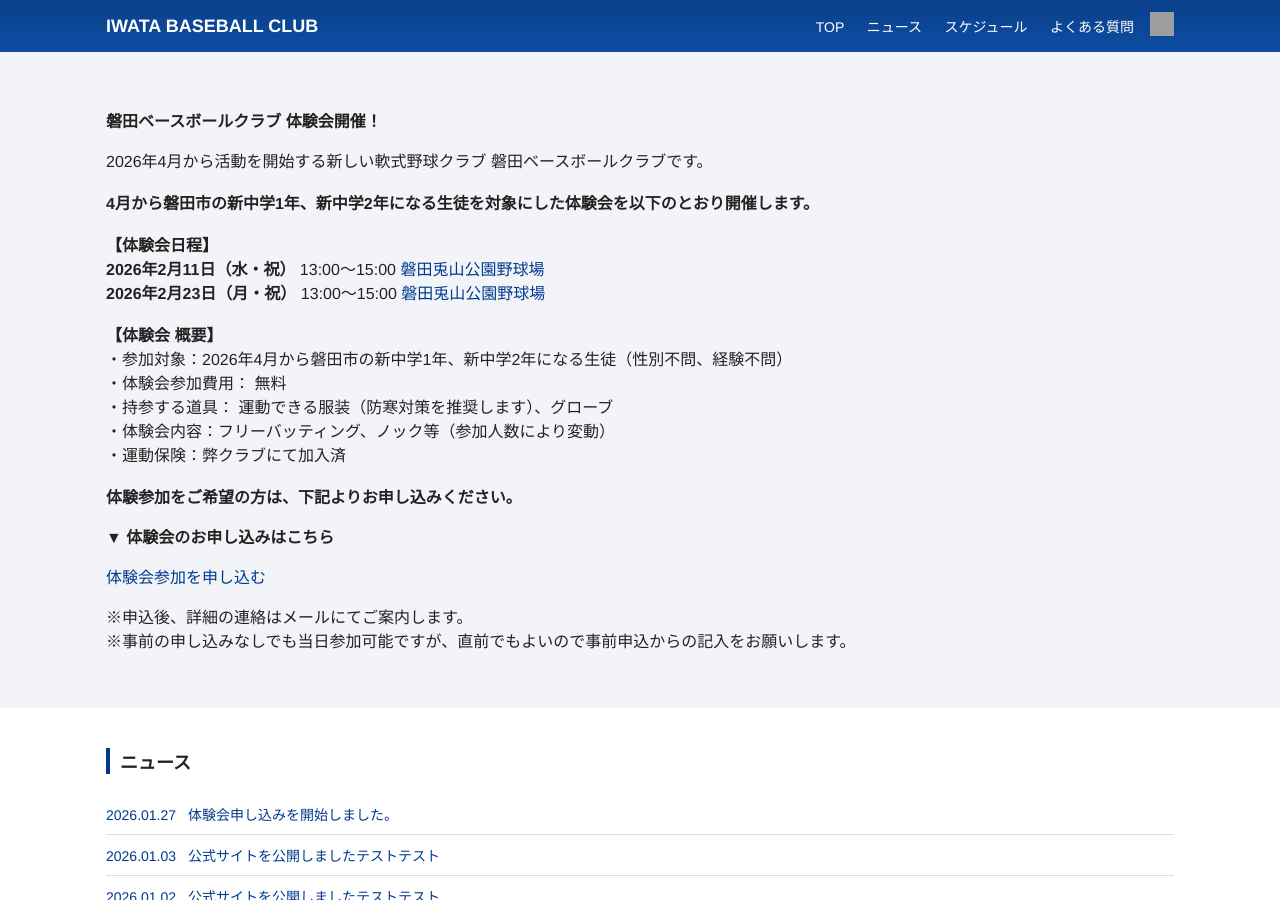
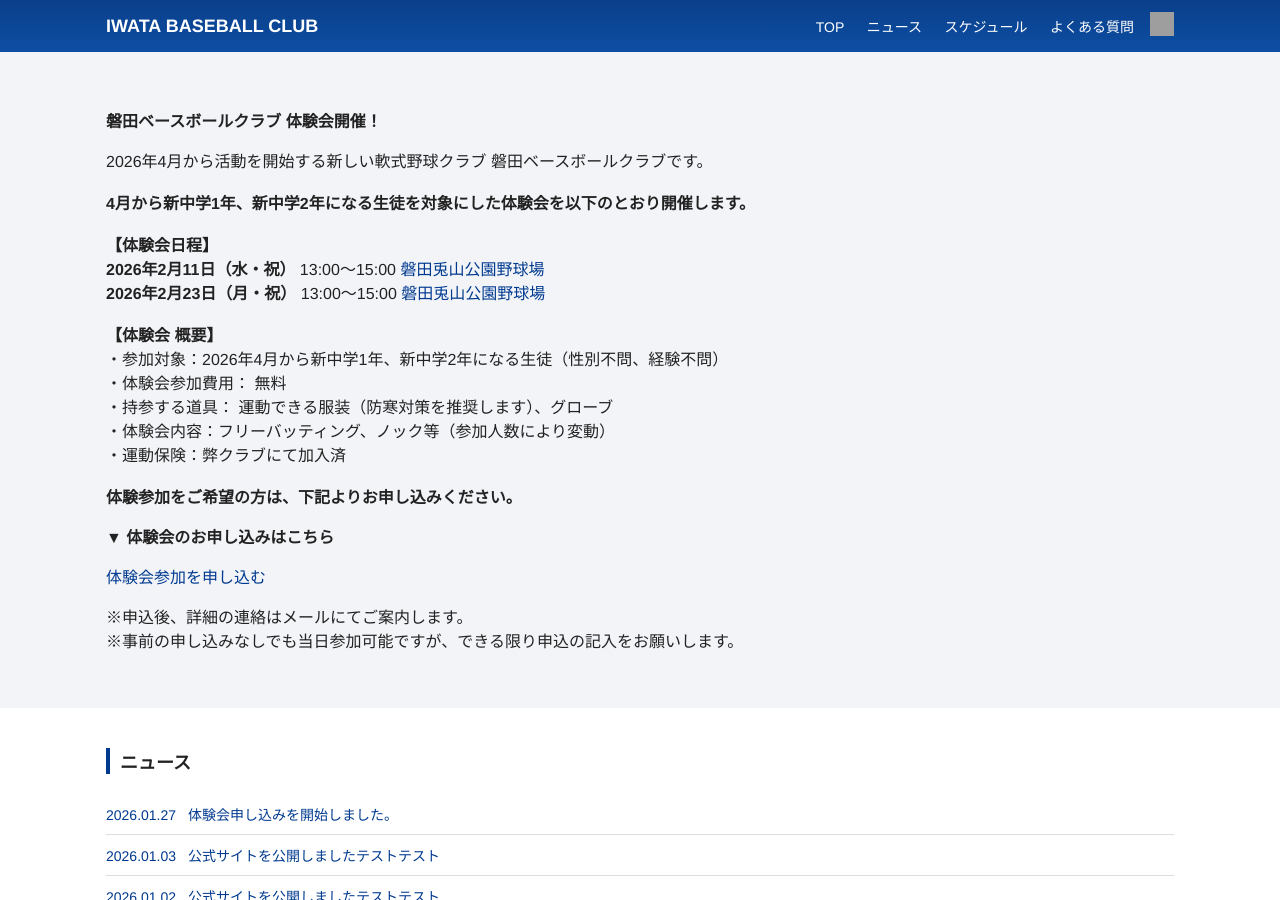
Before and after one commit to moutineigo/baseball, a Jekyll site: the page built from index.md, in a window 1280 px wide and 900 px high. Built offline with Jekyll 4.4.1, drawn with Linux system fonts in a browser that asks for light colours; grey boxes are pictures that could not be loaded.

Commit message:
Add files via upload

```diff
--- a/_layouts/home.html
+++ b/_layouts/home.html
@@ -9,7 +9,7 @@ layout: default
 <p>
   2026年4月から活動を開始する新しい軟式野球クラブ 磐田ベースボールクラブです。<br><br>
 
-  <strong>4月から磐田市の新中学1年、新中学2年になる生徒を対象にした体験会を以下のとおり開催します。</strong><br><br>
+  <strong>4月から新中学1年、新中学2年になる生徒を対象にした体験会を以下のとおり開催します。</strong><br><br>
 
   <strong>【体験会日程】</strong><br>
   <strong>2026年2月11日（水・祝）</strong> 13:00〜15:00
@@ -27,7 +27,7 @@ layout: default
    </a><br><br>
 
   <strong>【体験会 概要】</strong><br>
-・参加対象：2026年4月から磐田市の新中学1年、新中学2年になる生徒（性別不問、経験不問）<br>
+・参加対象：2026年4月から新中学1年、新中学2年になる生徒（性別不問、経験不問）<br>
 ・体験会参加費用： 無料<br>
 ・持参する道具： 運動できる服装（防寒対策を推奨します）、グローブ<br>
 ・体験会内容：フリーバッティング、ノック等（参加人数により変動）<br>
@@ -48,7 +48,7 @@ layout: default
     </a>
     <p class="hero-note">
       ※申込後、詳細の連絡はメールにてご案内します。<br>
-      ※事前の申し込みなしでも当日参加可能ですが、直前でもよいので事前申込からの記入をお願いします。
+      ※事前の申し込みなしでも当日参加可能ですが、できる限り申込の記入をお願いします。
     </p>
   </div>
 </section>
```
